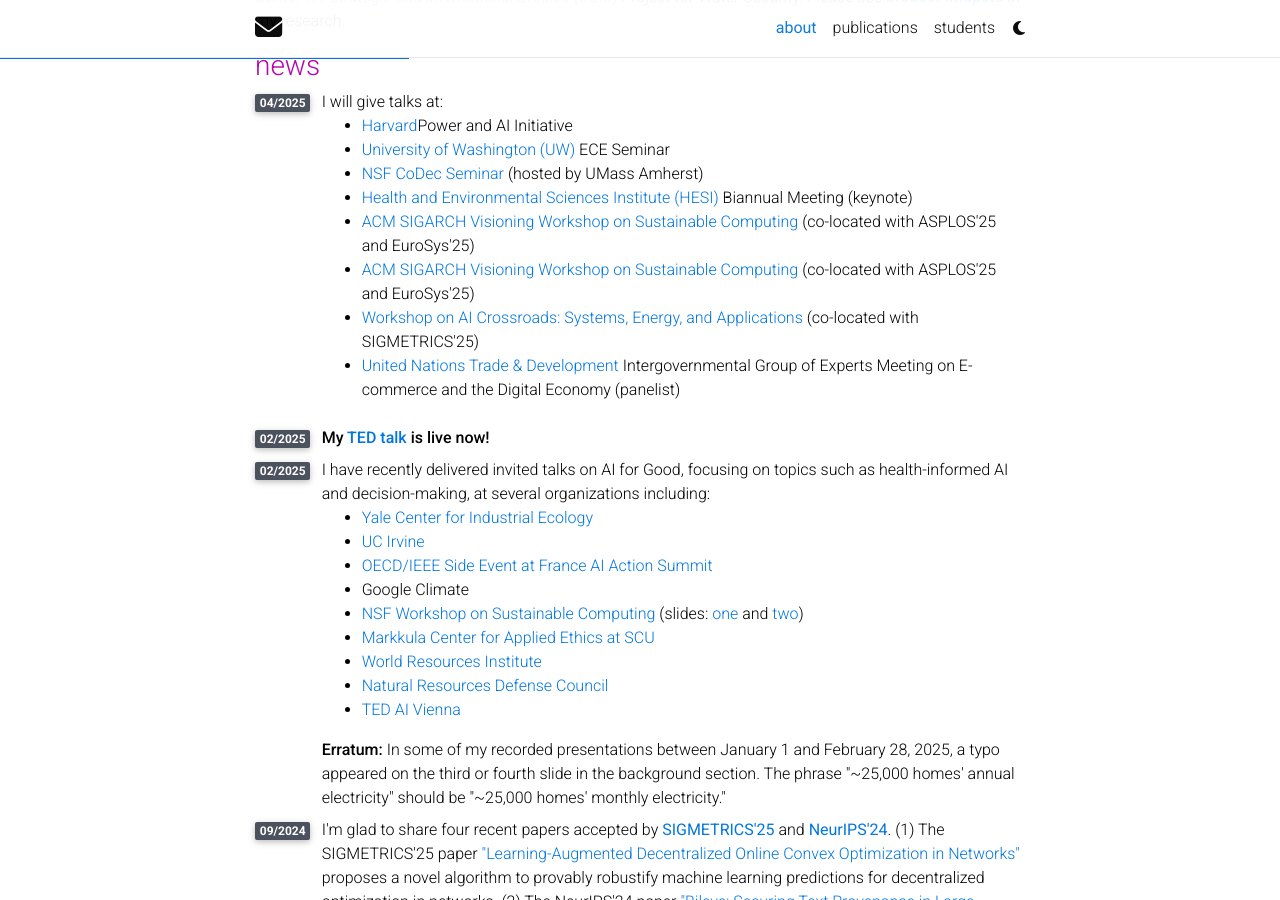
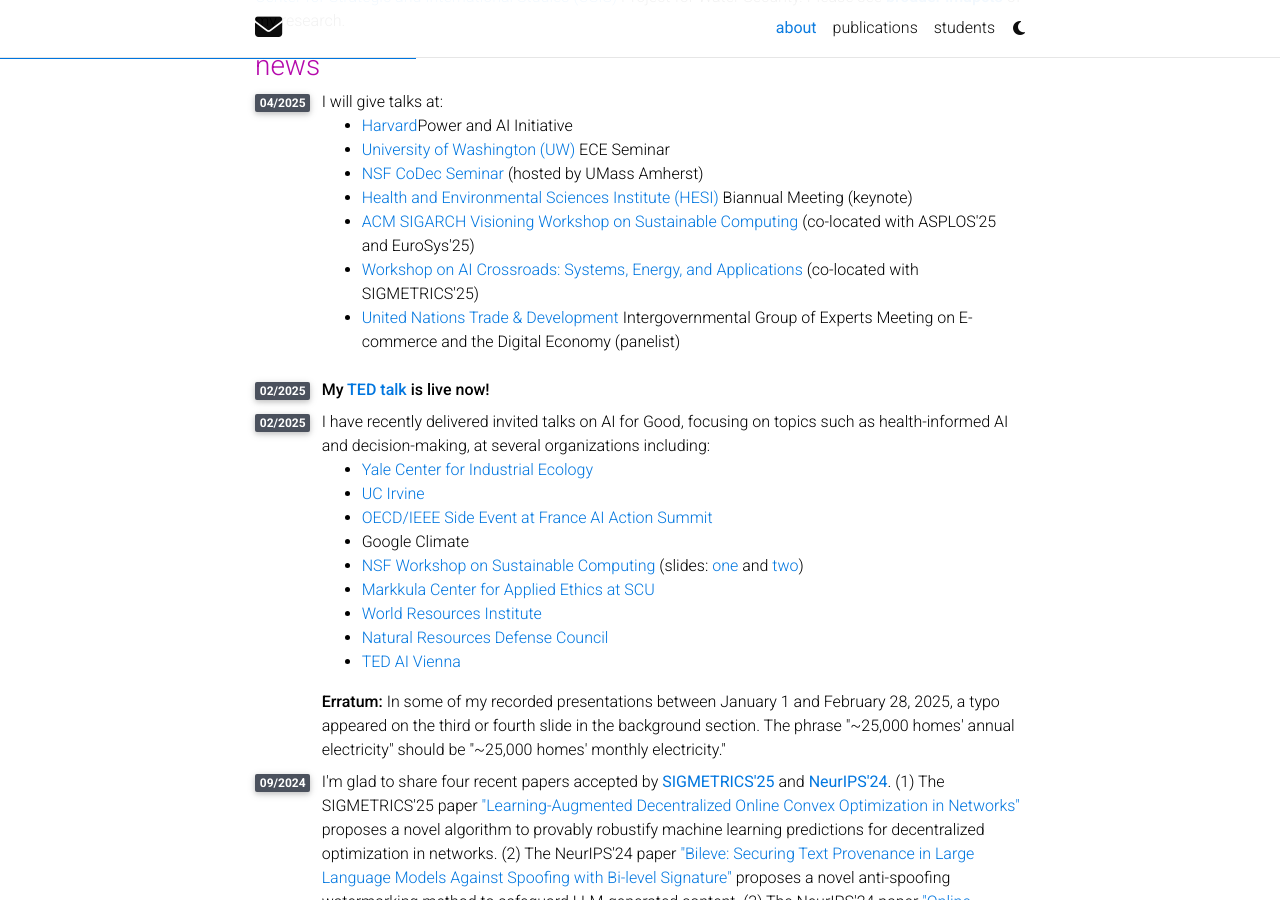
Before and after one commit to shaoleiren/shaoleiren.github.io, a Jekyll site: the page built from _pages/about.md, in a window 1280 px wide and 900 px high, scrolled down 1033 px. Built offline with Jekyll 4.4.1, drawn with Linux system fonts in a browser that asks for light colours; full-size pictures stand in for the smaller copies a plugin makes; comment, search, counter and statistics services are not loaded; a style sheet for code colours, icons or effects is not loaded.

Commit message:
Update about.html

```diff
--- a/_layouts/about.html
+++ b/_layouts/about.html
@@ -76,10 +76,6 @@
 
                    <li>
                    <a href="https://hesiglobal.org/hesiannualmeetings/">Health and Environmental Sciences Institute (HESI)<span style="font-weight:lighter;"> Biannual Meeting (keynote)</span></a>
-                   </li>
-
-                   <li>
-                   <a href="https://s4ai-cornelltech.github.io/visioning-workshop/">ACM SIGARCH Visioning Workshop on Sustainable Computing <span style="font-weight:lighter;">(co-located with ASPLOS'25 and EuroSys'25)</span></a>
                    </li>
 
                    <li>
```
